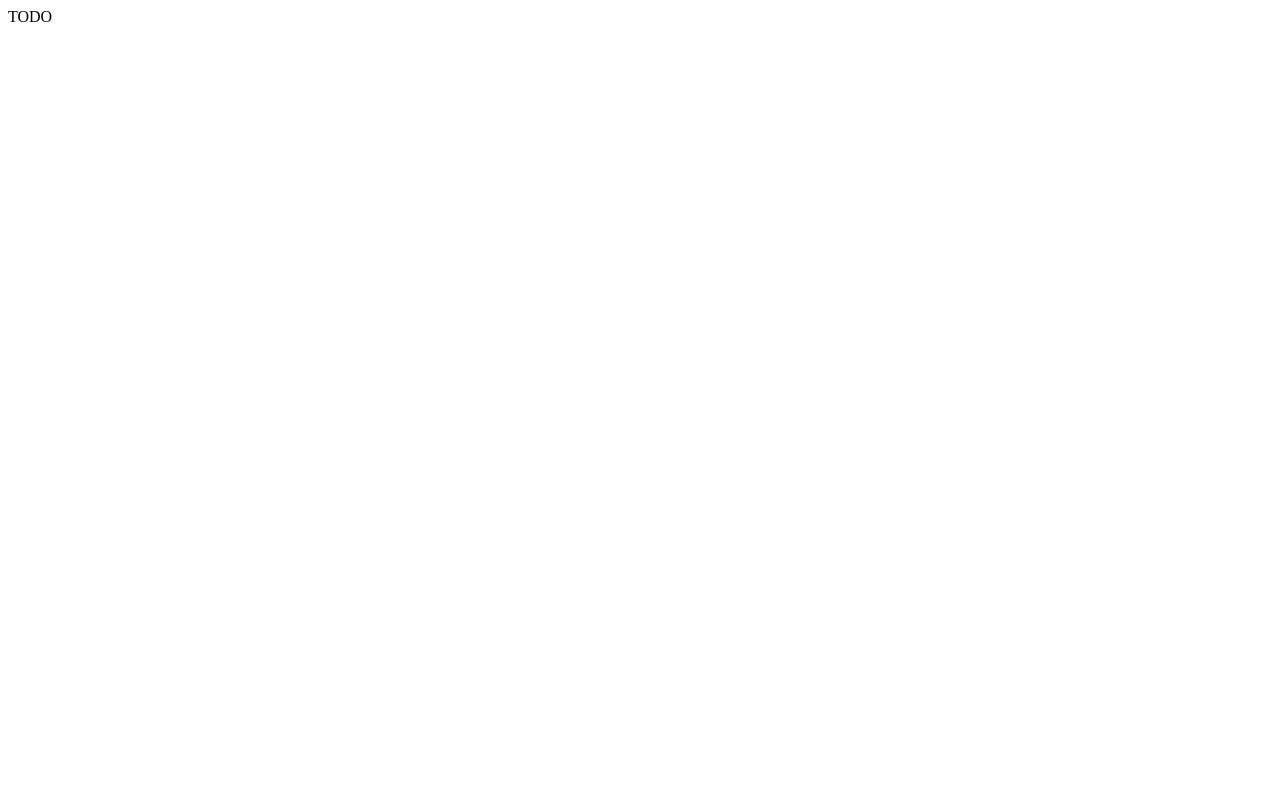
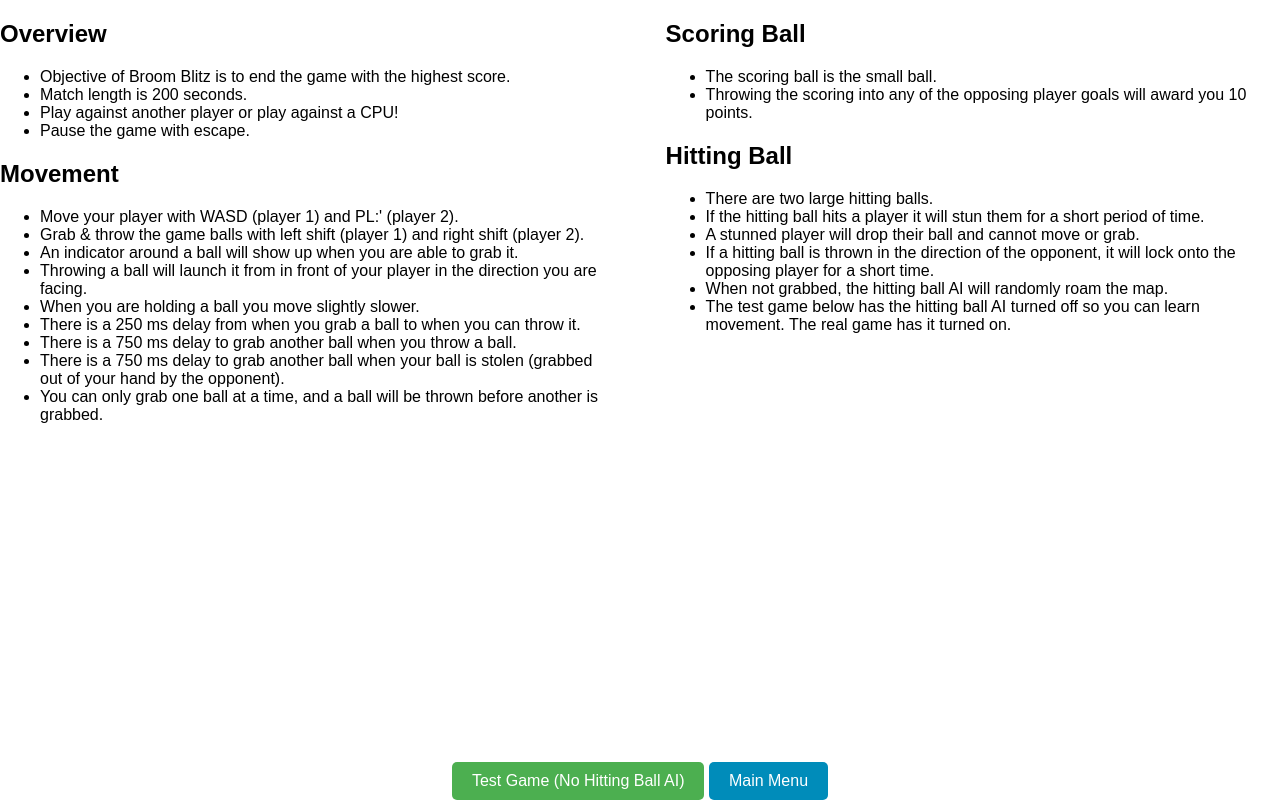
Before and after one commit to GitHubNoskcaj211/broom-blitz, a plain HTML site: page instructions.html in a window 1280 px wide. Drawn offline with Linux system fonts and the light colour scheme.

Commit message:
Add instructions

```diff
--- /dev/null
+++ b/instructions.css
@@ -0,0 +1,51 @@
+body {
+    font-family: Arial, sans-serif;
+    margin: 0;
+    padding: 0;
+    height: 100vh; /* Make body take up full viewport height */
+    display: flex;
+    flex-direction: column;
+  }
+
+  .container {
+    display: flex;
+    flex-wrap: wrap;
+    justify-content: space-between;
+    flex-grow: 1; /* Allow container to grow to fill remaining space */
+  }
+
+  .column {
+    flex-basis: 48%; /* Adjust as needed */
+  }
+
+  .section {
+    margin-bottom: 20px;
+  }
+
+  .button-section {
+    text-align: center;
+    margin-top: auto; /* Push button section to the bottom */
+  }
+
+  .btn {
+    padding: 10px 20px;
+    font-size: 16px;
+    border: none;
+    border-radius: 5px;
+    cursor: pointer;
+    transition: background-color 0.3s;
+  }
+
+  .btn:hover {
+    background-color: #ddd;
+  }
+
+  .test-match-btn {
+    background-color: #4CAF50;
+    color: white;
+  }
+
+  .main-menu-btn {
+    background-color: #008CBA;
+    color: white;
+  }
--- a/instructions.html
+++ b/instructions.html
@@ -1 +1,59 @@
-TODO
+<!DOCTYPE html>
+<html lang="en">
+<head>
+  <meta charset="UTF-8">
+  <meta name="viewport" content="width=device-width, initial-scale=1.0">
+  <title>Broom Blitz</title>
+  <link rel="stylesheet" href="instructions.css"> <!-- Link to an external CSS file -->
+</head>
+<body>
+  <div class="container">
+    <div class="column">
+      <div class="section">
+        <h2>Overview</h2>
+        <ul>
+          <li>Objective of Broom Blitz is to end the game with the highest score.</li>
+          <li>Match length is 200 seconds.</li>
+          <li>Play against another player or play against a CPU!</li>
+          <li>Pause the game with escape.</li>
+        </ul>
+        <h2>Movement</h2>
+        <ul>
+          <li>Move your player with WASD (player 1) and PL:' (player 2).</li>
+          <li>Grab & throw the game balls with left shift (player 1) and right shift (player 2).</li>
+          <li>An indicator around a ball will show up when you are able to grab it.</li>
+          <li>Throwing a ball will launch it from in front of your player in the direction you are facing.</li>
+          <li>When you are holding a ball you move slightly slower.</li>
+          <li>There is a 250 ms delay from when you grab a ball to when you can throw it.</li>
+          <li>There is a 750 ms delay to grab another ball when you throw a ball.</li>
+          <li>There is a 750 ms delay to grab another ball when your ball is stolen (grabbed out of your hand by the opponent).</li>
+          <li>You can only grab one ball at a time, and a ball will be thrown before another is grabbed.</li>
+        </ul>
+
+      </div>
+    </div>
+    <div class="column">
+      <div class="section">
+        <h2>Scoring Ball</h2>
+        <ul>
+          <li>The scoring ball is the small ball.</li>
+          <li>Throwing the scoring into any of the opposing player goals will award you 10 points.</li>
+        </ul>
+        <h2>Hitting Ball</h2>
+        <ul>
+          <li>There are two large hitting balls.</li>
+          <li>If the hitting ball hits a player it will stun them for a short period of time.</li>
+          <li>A stunned player will drop their ball and cannot move or grab.</li>
+          <li>If a hitting ball is thrown in the direction of the opponent, it will lock onto the opposing player for a short time.</li>
+          <li>When not grabbed, the hitting ball AI will randomly roam the map.</li>
+          <li>The test game below has the hitting ball AI turned off so you can learn movement. The real game has it turned on.</li>
+        </ul>
+      </div>
+    </div>
+  </div>
+  <div class="button-section">
+    <button class="btn test-match-btn" onclick="window.location.href='game.html?is_player1_human=true&is_player2_human=true&disable_seeking_hitting_ball=true'">Test Game (No Hitting Ball AI)</button>
+    <button class="btn main-menu-btn" onclick="window.location.href='index.html'">Main Menu</button>
+  </div>
+</body>
+</html>
```
Also changed, not shown: game.js (+12 -5 lines), index.html (+1 -1 lines).
